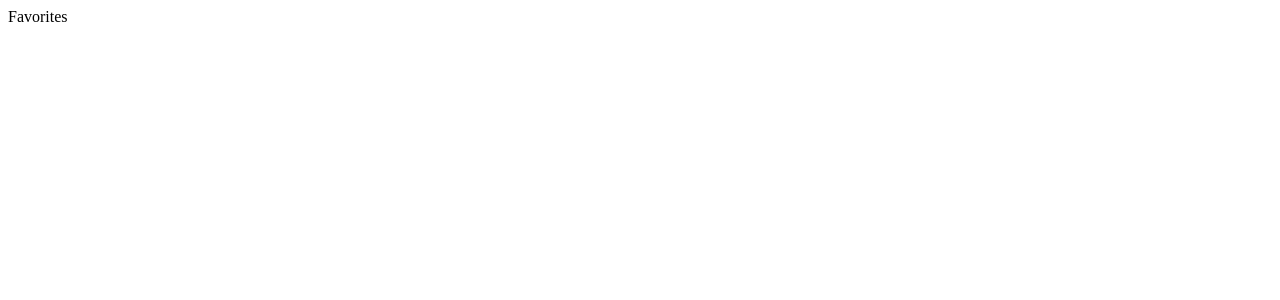
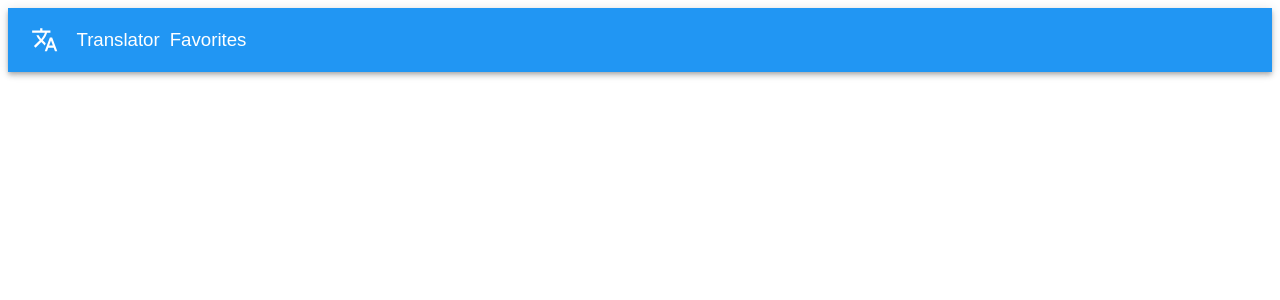
Before and after one commit to kirillstepanchuk/azati-test, a React app in the folder client/: page /favorites in a window 1280 px wide. Shown: the top 300 px of the page. Built offline with nearby package versions, Linux system fonts and the light colour scheme.

Commit message:
add favorites page logic

```diff
--- a/client/src/pages/Favorites.jsx
+++ b/client/src/pages/Favorites.jsx
@@ -1,9 +1,37 @@
-import React from 'react'
+import React from "react";
+import { useDispatch, useSelector } from "react-redux";
+import { Grid } from "@mui/material";
+
+import Container from "../components/Container/Container";
+import Header from "../components/Header/Header";
+import removeTranslationFromFavorites from "../store/actions/favoritesActions/removeTranslationFromFavorites";
 
 const Favorites = () => {
+  const dispatch = useDispatch();
+  const favorites = useSelector((state) => state.favorites);
+
+  const onDeleteButtonClick = (tr) => {
+    return () => {
+      dispatch(removeTranslationFromFavorites(tr));
+    };
+  };
+
   return (
-    <div>Favorites</div>
-  )
-}
+    <div>
+      <Header />
+      <Container>
+        <Grid container spacing={4}>
+          {favorites?.favoritesTranslations.map((tr) => (
+            <Grid item xs={12}>
+              {tr.transaltion.from.text} {tr.transaltion.to.text}
+              {/* {JSON.stringify(tr)} */}
+              <button onClick={onDeleteButtonClick(tr)}>Удалить</button>
+            </Grid>
+          ))}
+        </Grid>
+      </Container>
+    </div>
+  );
+};
 
-export default Favorites
+export default Favorites;
```
